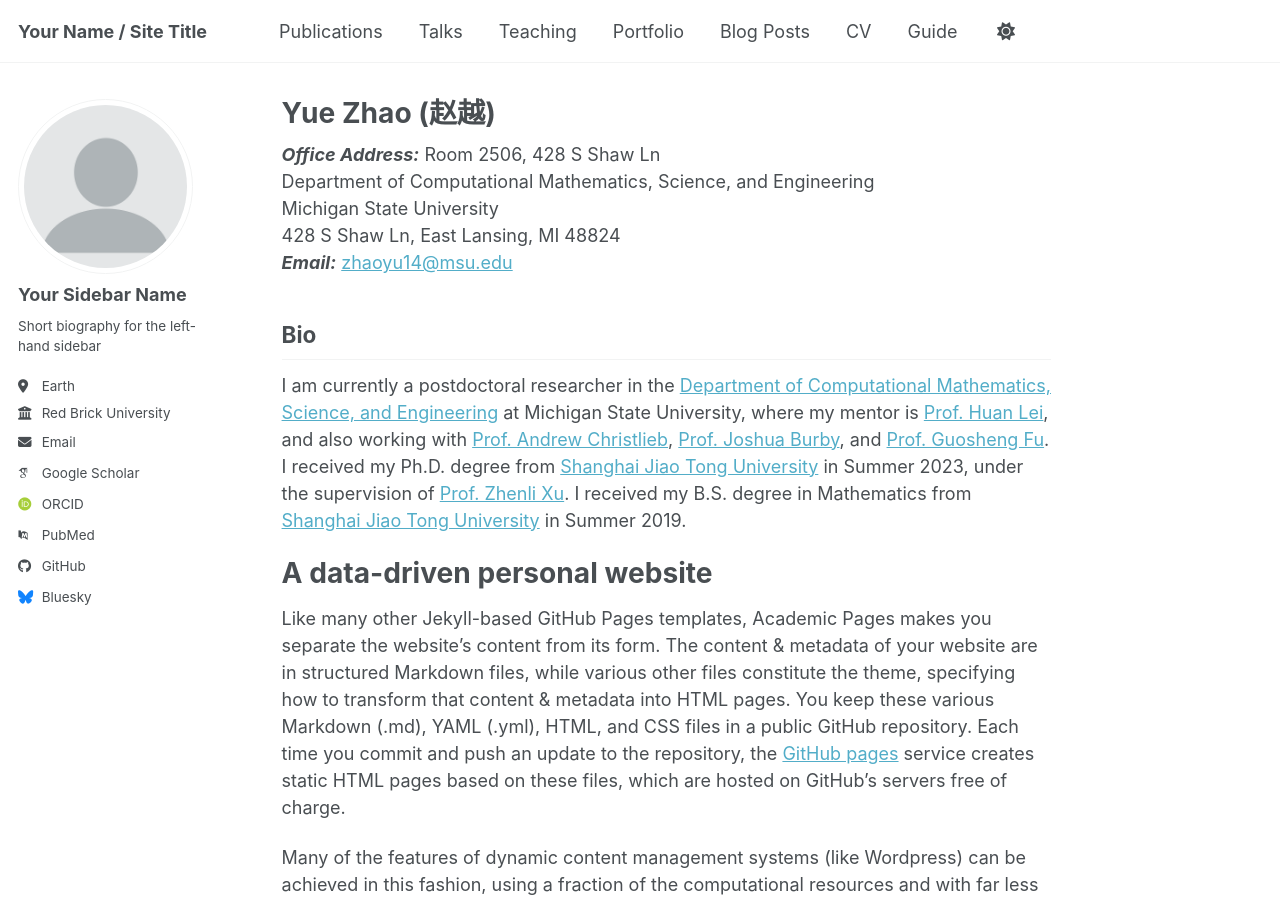
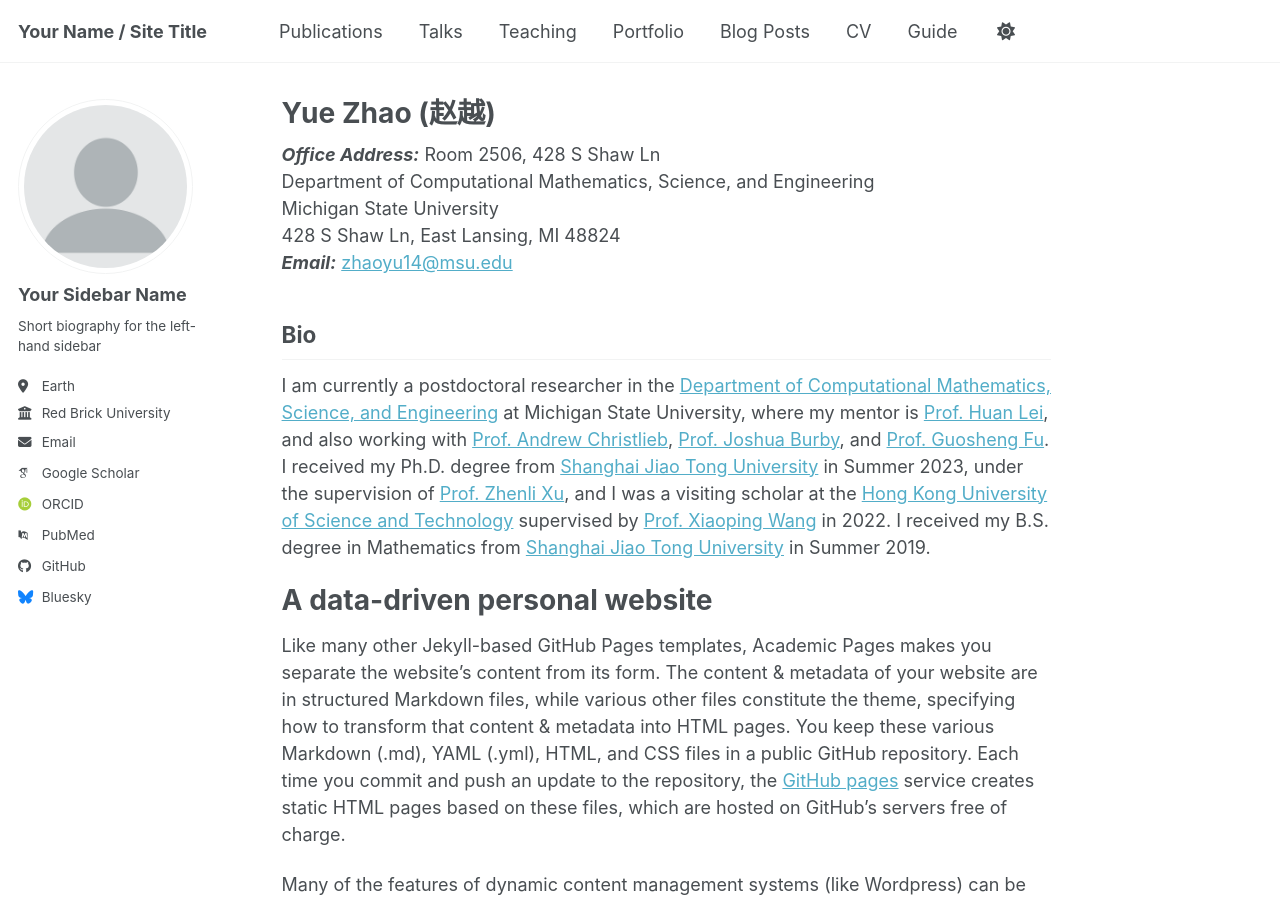
Before and after one commit to yuezhao1997/yuezhao1997.github.io, a Jekyll site: the page built from _pages/about.md, in a window 1280 px wide and 900 px high. Built offline with Jekyll 4.4.1, drawn with Linux system fonts in a browser that asks for light colours; some web fonts are replaced; a script bundle is joined from its source files by our own code; library files that are not in the unit come from our copies.

Commit message:
Update about.md

```diff
--- a/_pages/about.md
+++ b/_pages/about.md
@@ -17,7 +17,7 @@ Michigan State University <br>
 ## Bio
 
 I am currently a postdoctoral researcher in the [Department of Computational Mathematics, Science, and Engineering](https://cmse.msu.edu/) at Michigan State University, where my mentor is [Prof. Huan Lei](https://leihuan-mp.github.io/), and also working with [Prof. Andrew Christlieb](https://directory.natsci.msu.edu/directory/Profiles/Person/101537), [Prof. Joshua Burby](https://oden.utexas.edu/people/directory/Joshua-Burby/), and [Prof. Guosheng Fu](https://sites.nd.edu/gfu/).
-I received my Ph.D. degree from [Shanghai Jiao Tong University](https://en.sjtu.edu.cn/) in Summer 2023, under the supervision of [Prof. Zhenli Xu](https://math.sjtu.edu.cn/faculty/xuzl/).
+I received my Ph.D. degree from [Shanghai Jiao Tong University](https://en.sjtu.edu.cn/) in Summer 2023, under the supervision of [Prof. Zhenli Xu](https://math.sjtu.edu.cn/faculty/xuzl/), and I was a visiting scholar at the [Hong Kong University of Science and Technology](https://www.math.hkust.edu.hk/) supervised by [Prof. Xiaoping Wang](https://sse.cuhk.edu.cn/en/faculty/wangxiaoping) in 2022.
 I received my B.S. degree in Mathematics from [Shanghai Jiao Tong University](https://en.sjtu.edu.cn/) in Summer 2019.
 
 A data-driven personal website
```
